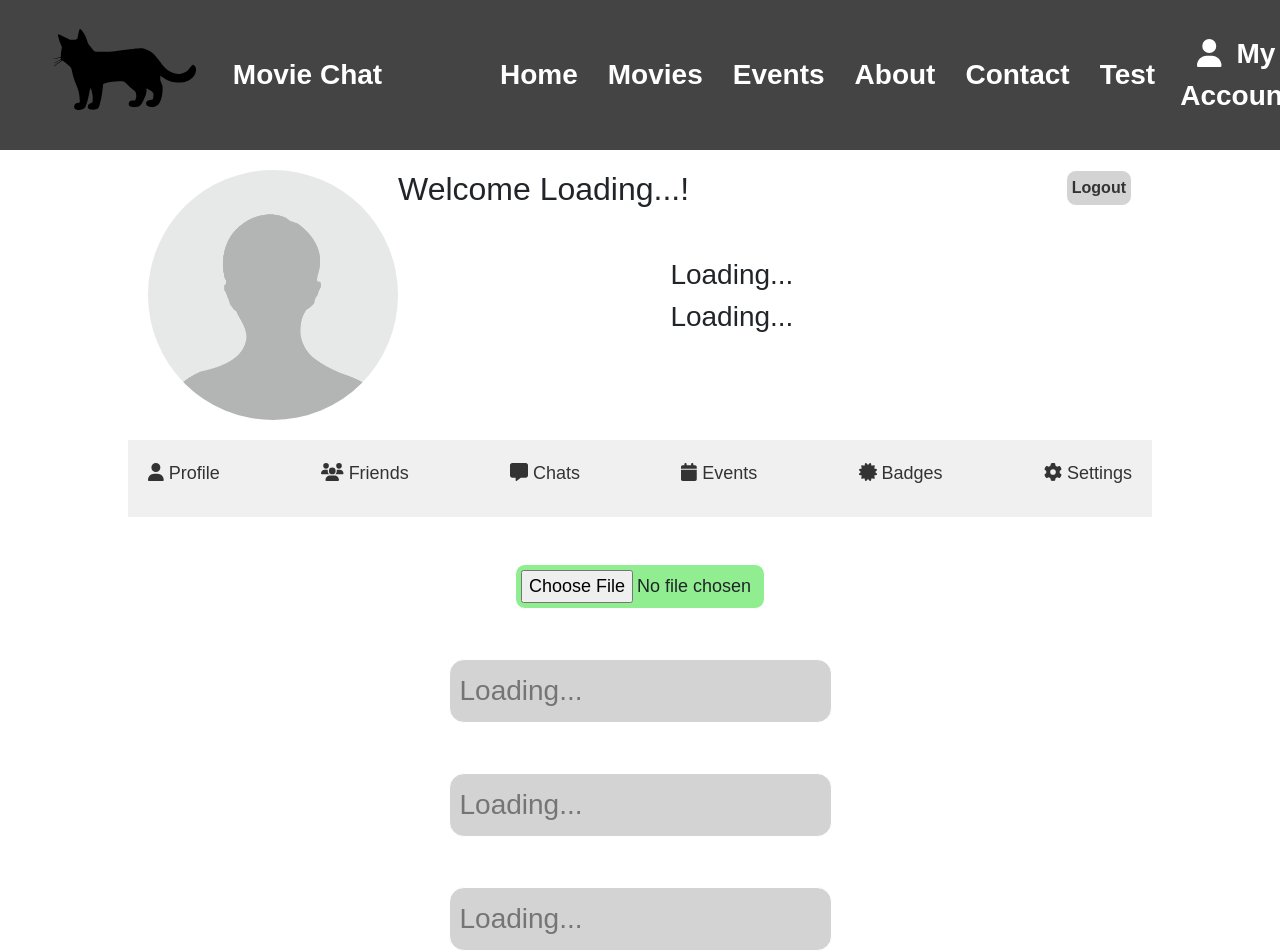
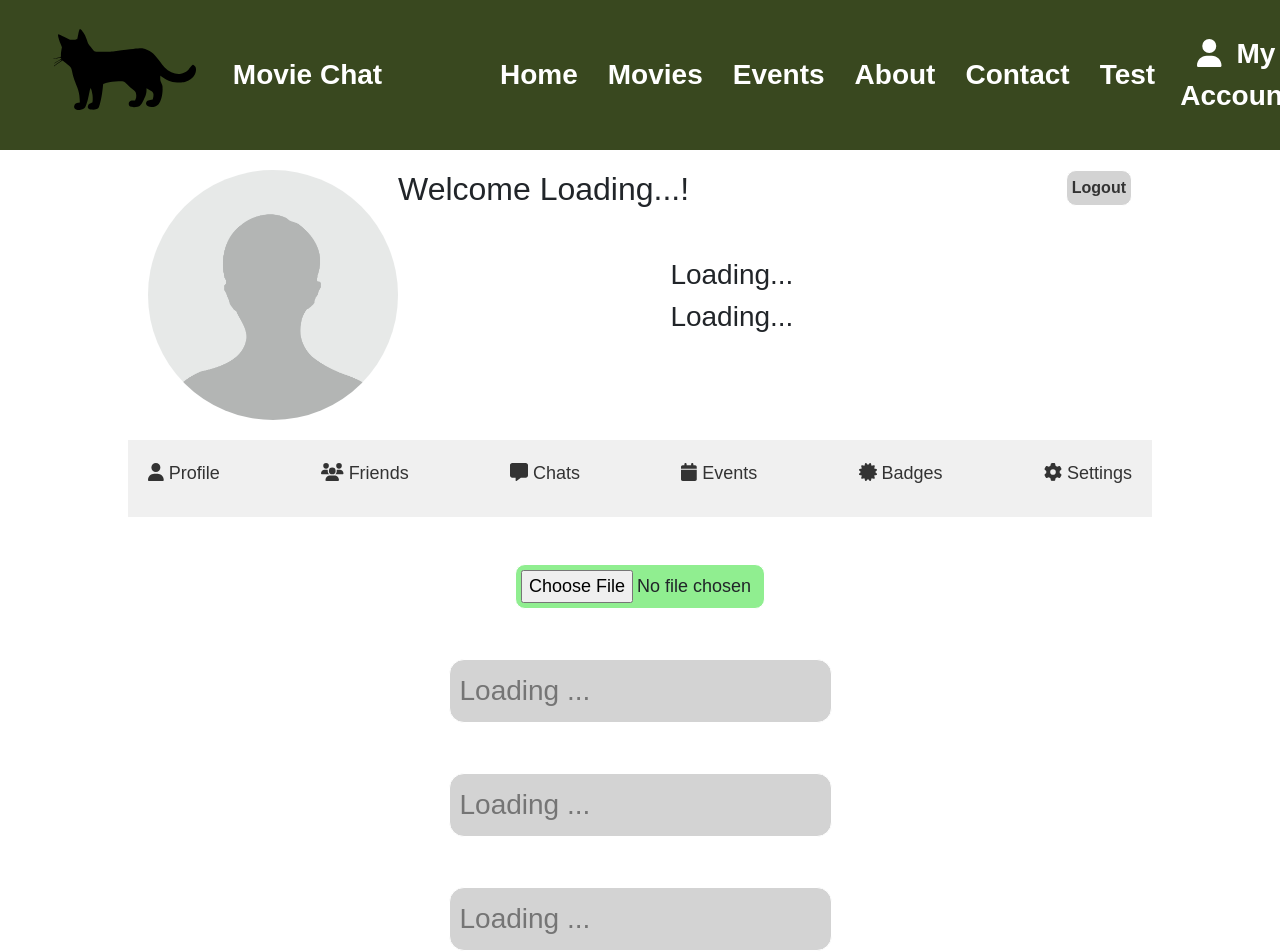
Before and after one commit to apmanager001/movieChat, a React (Vite) app: page /dashboard in a window 1280 px wide. Shown: the top 952 px of the page. Built offline with nearby package versions, Linux system fonts and the light colour scheme; no server answers; the HTML template or start-up script is replaced by a standard one.

Commit message:
updatign loading screen

```diff
--- a/src/comps/css/header.css
+++ b/src/comps/css/header.css
@@ -3,7 +3,7 @@
     margin: 0;
   }
   .header {
-    background-color: #444;
+    background-color: #39481f;
     width: 100%;
     overflow:auto;
   }
@@ -24,7 +24,7 @@
     height: 80px;
   }
   .active {
-    background-color: #444;
+    background-color: #39481f;
     color: white;
     text-decoration: none;
     padding-left: 15px;
@@ -36,7 +36,7 @@
 
     .hamburger {
       overflow: hidden;
-      background-color: #333;
+      background-color: #7fa046;
       font-size: 32px;
       font-weight: 600;
       color:white;
@@ -53,7 +53,7 @@
 
     .hamburger a.icon {
       padding: 15px;
-      background: #666;
+      background: #7fa046;
       display: block;
       position: absolute;
       align-content: center;
@@ -63,7 +63,7 @@
     }
 
     .hamburger a:hover {
-      background-color: #666;
+      background-color: #7fa046;
       color: white;
     }
     .headerLinks {
--- /dev/null
+++ b/src/comps/css/home.module.css
@@ -0,0 +1,16 @@
+.loadingScreen {
+    display: flex;
+    align-items: center;
+    justify-content: center;
+    position: fixed;
+    top: 0;
+    left: 0;
+    width: 100%;
+    height: 100%;
+    background-color: #2b3618;
+    height: 100%;
+}
+.loadingScreen{
+    color: yellow;
+    font-size: 100px;
+}
--- a/src/comps/css/profile.module.css
+++ b/src/comps/css/profile.module.css
@@ -32,6 +32,10 @@ body {
     font-size:18px;
     width: 250px;
 }
+
+
+
+
 @media only screen and (max-width: 600px){
     h3 {
         padding: 10px 5px 0 5px;
--- a/src/comps/pages/dashboard.jsx
+++ b/src/comps/pages/dashboard.jsx
@@ -26,7 +26,8 @@ const Dashboard = () => {
   }
 
   useEffect(() => {
-    fetch({ api })
+
+      fetch({ api }/api)
       .then((response) => response.json())
       .then((data) => {
         setName(data.name);
@@ -34,6 +35,8 @@ const Dashboard = () => {
         setUsername(data.username);
         setProfileImage(data.profileImage)
       });
+
+
   }, []);
 
 
--- a/src/comps/pages/dashboardComps/profile.jsx
+++ b/src/comps/pages/dashboardComps/profile.jsx
@@ -3,10 +3,13 @@ import profile from '../../assets/profile.jpeg'
 import styles from '../../css/profile.module.css'
 
 const Profile = () => {
+
+    const loading = "Loading ..."
+
     const [selectedFile, setSelectedFile] = useState(null);
-    const [name, setName] = useState("Loading...");
-    const [email, setEmail] = useState("Loading...");
-    const [username, setUsername] = useState("Loading...");
+    const [name, setName] = useState(false);
+    const [email, setEmail] = useState(false);
+    const [username, setUsername] = useState(false);
 
     const api = ""
 
@@ -28,12 +31,9 @@ const Profile = () => {
         });
     }, []);
 
-
-
 return (
   <div className={styles.profileContainer}>
     <div className={`${styles.profile} ${styles.input}`}>
-
       <input
         type="file"
         id={styles.fileInput}
@@ -42,28 +42,30 @@ return (
       />
     </div>
     <div className={`${styles.name} ${styles.input}`}>
-            <input type='text' id={styles.name} placeholder={name} />
-
+      <input type="text" id={styles.name} placeholder={name ? name : loading} />
     </div>
     <div className={`${styles.email} ${styles.input}`}>
-            <input type='text' id={styles.email} placeholder={email} />
-
+      <input
+        type="text"
+        id={styles.email}
+        placeholder={email ? email : loading}
+      />
     </div>
     <div className={`${styles.username} ${styles.input}`}>
-            <input type='text' id={styles.username} placeholder={username} />
-
+      <input
+        type="text"
+        id={styles.username}
+        placeholder={username ? username : loading}
+      />
     </div>
     <div className={`${styles.password} ${styles.input}`}>
-            <input type='password' id={styles.password} placeholder='Password' />
+      <input type="password" id={styles.password} placeholder="Password" />
     </div>
     <div className={`${styles.submitButton} ${styles.input}`}>
       <input type="submit" value="Submit" className={styles.accountButton} />
     </div>
-
   </div>
-
-
-  )
+);
 }
 
 export default Profile
--- a/src/comps/pages/home.jsx
+++ b/src/comps/pages/home.jsx
@@ -1,21 +1,66 @@
-import React from 'react'
+import React, {useState, useEffect} from 'react'
 import Header from '../header'
 import Poster from '../poster'
 import Events from '../events'
 import Movies from '../movies'
 import Footer from '../footer'
+import { FontAwesomeIcon } from "@fortawesome/react-fontawesome";
+import { faFilm } from "@fortawesome/free-solid-svg-icons";
+import styles from '../css/home.module.css'
 
 
 const Home = () => {
+  const [isLoading, setIsLoading] = useState(true);
+
+  useEffect(() => {
+    // Set a minimum loading time of 3 seconds
+    const minLoadingTime = setTimeout(() => {
+      setIsLoading(false);
+    }, 5000);
+
+    // Wait for all resources to be loaded
+    window.addEventListener("load", () => {
+      // Ensure the minimum loading time is respected
+      const remainingTime = 3000 - (Date.now() - startTime);
+      if (remainingTime <= 0) {
+        setIsLoading(false);
+      } else {
+        setTimeout(() => {
+          setIsLoading(false);
+        }, remainingTime);
+      }
+    });
+
+    // Record the start time
+    const startTime = Date.now();
+
+    return () => clearTimeout(minLoadingTime);
+  }, []);
+
+
+
   return (
     <>
-        <Header />
-        <Poster />
-        <Events />
-        <Movies />
-        <Footer />
+      {isLoading ? (
+        <div
+          className={styles.loadingScreen}
+        >
+          <div className={styles.loadingMessage}>
+
+            <FontAwesomeIcon icon={faFilm} spin />
+          </div>
+        </div>
+      ) : (
+        <>
+          <Header />
+          <Poster />
+          <Events />
+          <Movies />
+          <Footer />
+        </>
+      )}
     </>
-  )
+  );
 }
 
 export default Home
```
Lines whose indentation alone changed are shown as unchanged.
